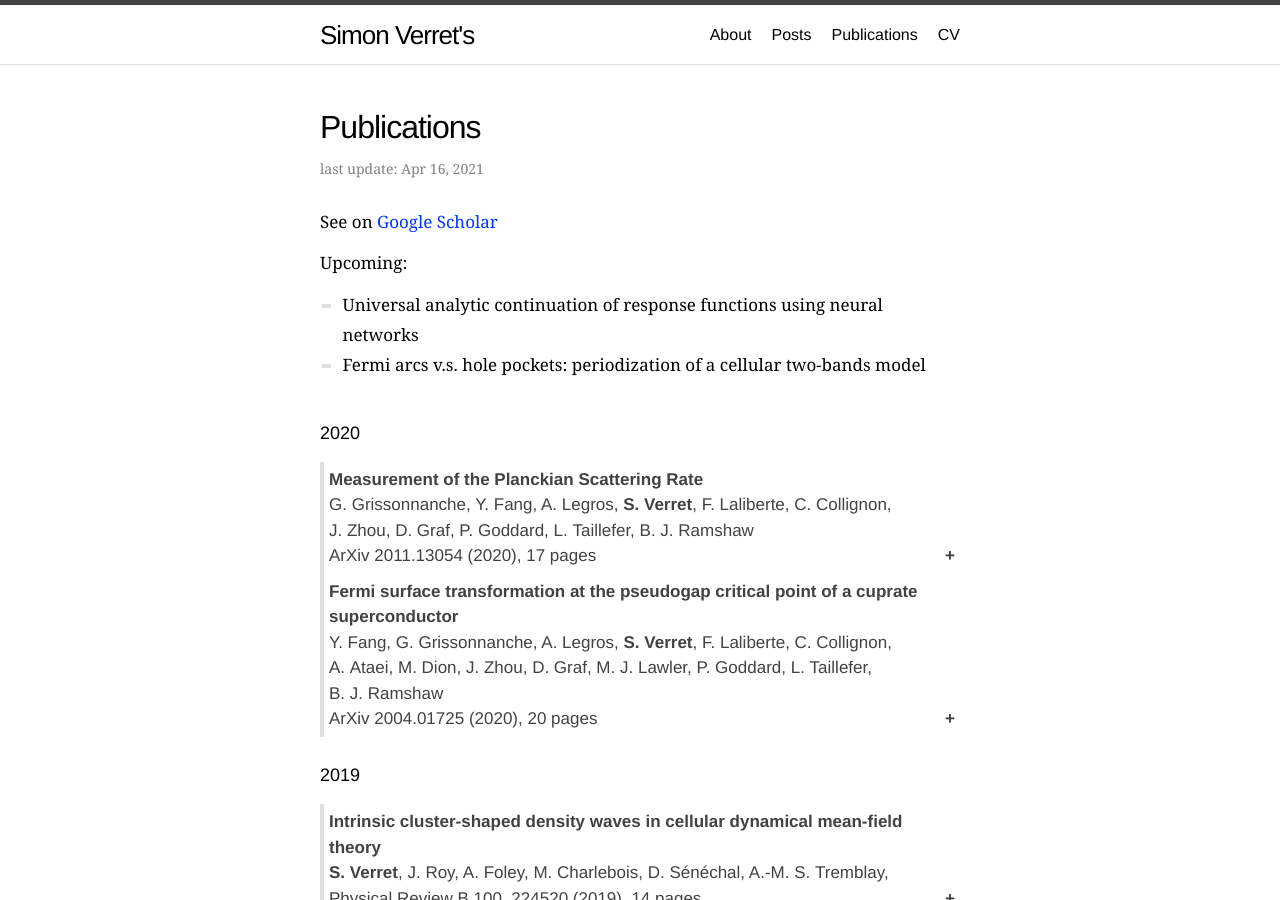
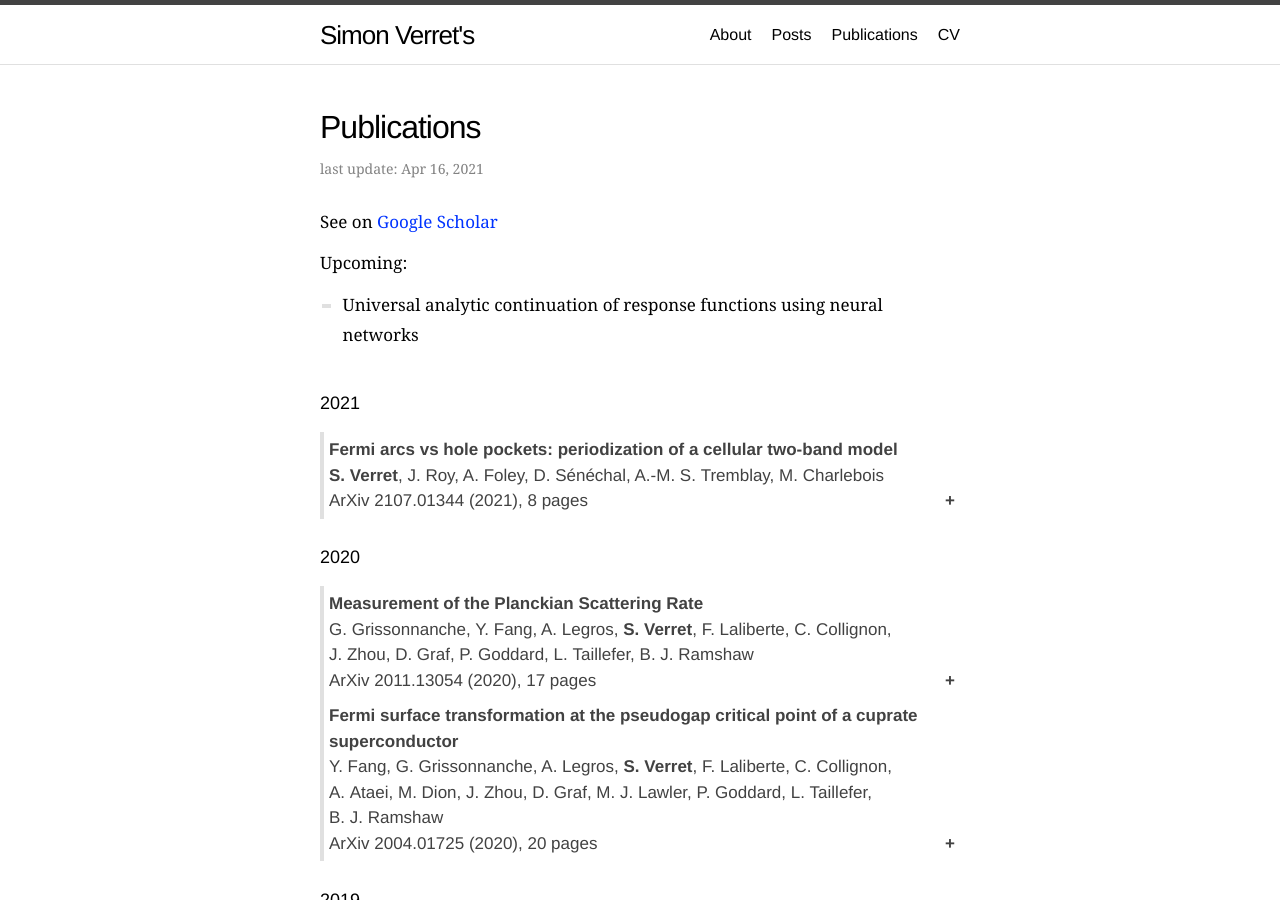
Before and after one commit to simonverret/simonverret.github.io, a Jekyll site: the page built from publications.md, in a window 1280 px wide and 900 px high. Built offline with Jekyll 4.4.1, drawn with Linux system fonts in a browser that asks for light colours; some web fonts are replaced.

Commit message:
added paper on c2B

```diff
--- a/publications.md
+++ b/publications.md
@@ -10,10 +10,25 @@ order: 4
 
 Upcoming:
 - Universal analytic continuation of response functions using neural networks
-- Fermi arcs v.s. hole pockets: periodization of a cellular two-bands model
+
+<body>
+
+<br>
 
 
-<body>
+<h4>2021</h4>
+
+<button class="collapsible">
+<b>Fermi arcs vs hole pockets: periodization of a cellular two-band model</b><br>
+<b>S.&nbsp;Verret</b>, J.&nbsp;Roy, A.&nbsp;Foley, D.&nbsp;Sénéchal, A.-M.&nbsp;S.&nbsp;Tremblay, M.&nbsp;Charlebois<br>
+ArXiv 2107.01344 (2021), 8 pages
+</button>
+<div class="content">
+<p class="cp">
+  <a href="https://arxiv.org/abs/2107.01344">ArXiv</a>
+  | This project was mostly completed in the month of december 2018, during my first postdoc. It took more than two years of heated discussion with my collaborators to finally agree on the way to present it. You can find the code allowting to reproduce the results on <a href="https://github.com/mnmpdadish/c2B">gihub</a>.
+</p>
+</div>
 
 <br>
 
```
